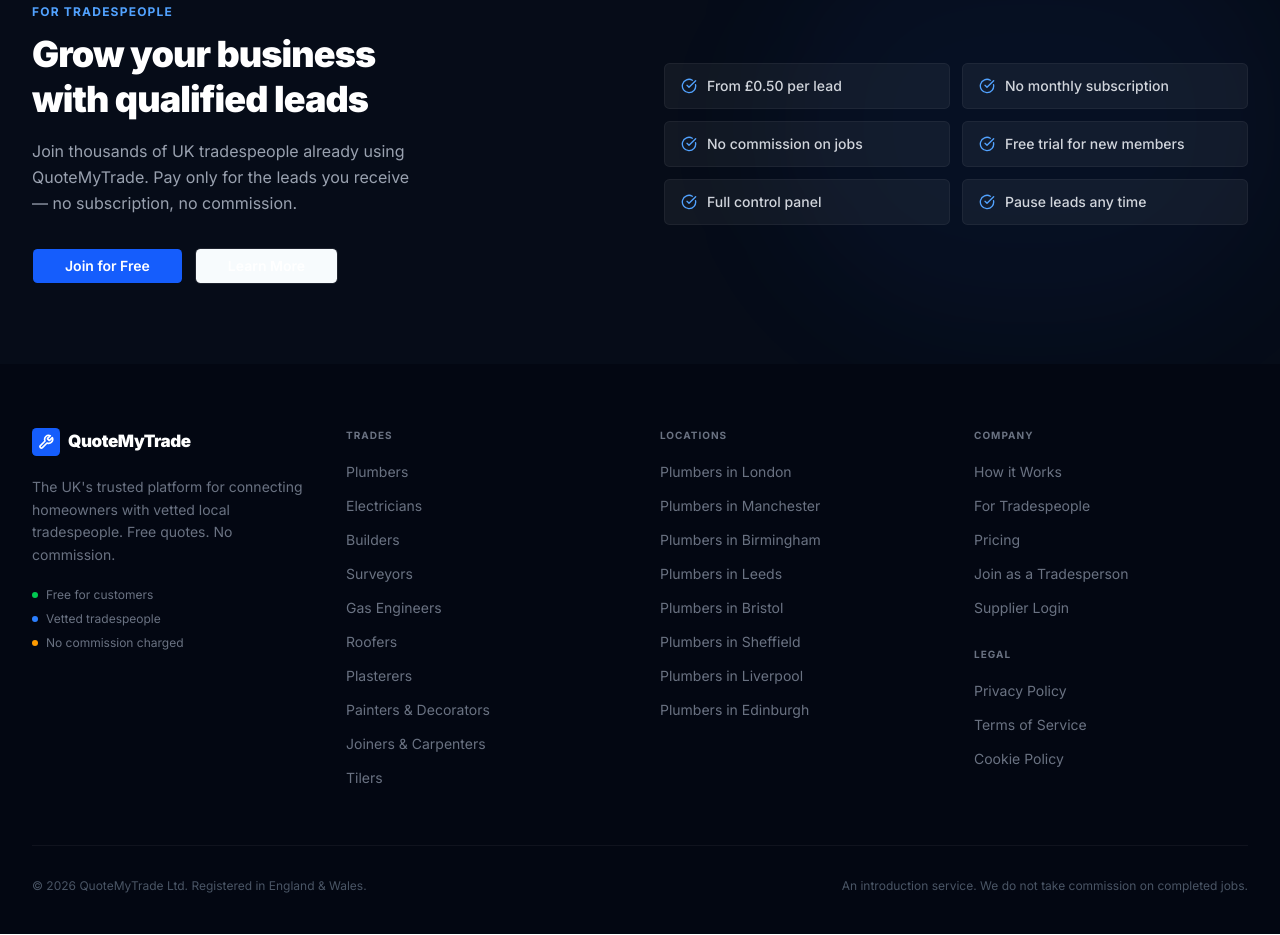
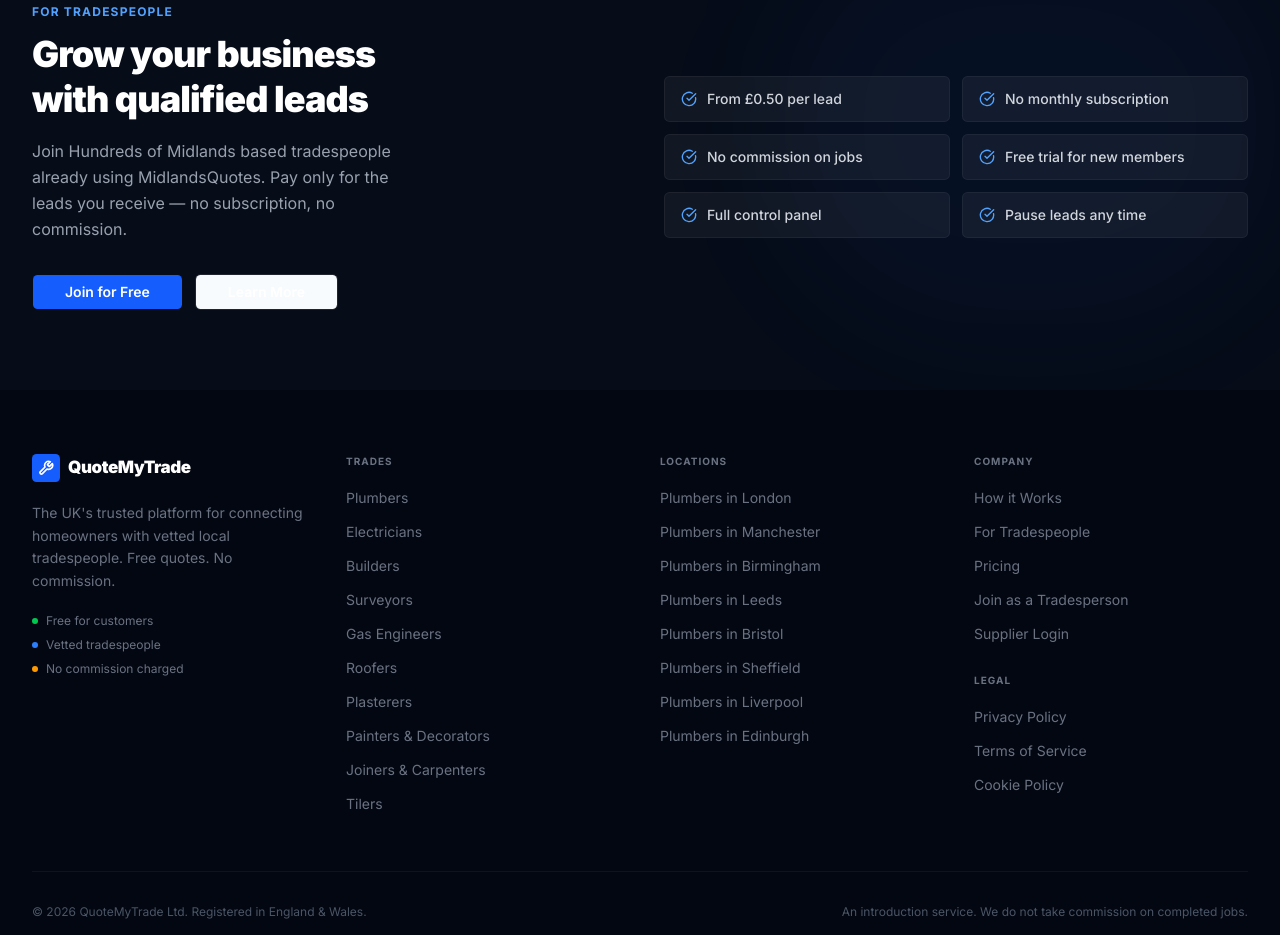
Before and after one commit to 14blatham/quoteamytrade, a Next.js app: page / in a window 1280 px wide. Shown: the part 2760-3695 px from the top of the page. Built offline with nearby package versions, Linux system fonts and the light colour scheme.

Commit message:
Update text for SupplierCTA component

```diff
--- a/components/home/SupplierCTA.tsx
+++ b/components/home/SupplierCTA.tsx
@@ -23,7 +23,7 @@
               Grow your business<br />with qualified leads
             </h2>
             <p className="text-gray-400 leading-relaxed mb-8 max-w-sm">
-              Join thousands of UK tradespeople already using QuoteMyTrade. Pay only for the leads you receive — no subscription, no commission.
+              Join Hundreds of Midlands based tradespeople already using MidlandsQuotes. Pay only for the leads you receive — no subscription, no commission.
             </p>
             <div className="flex flex-col sm:flex-row gap-3">
               <Link href="/join">
```
